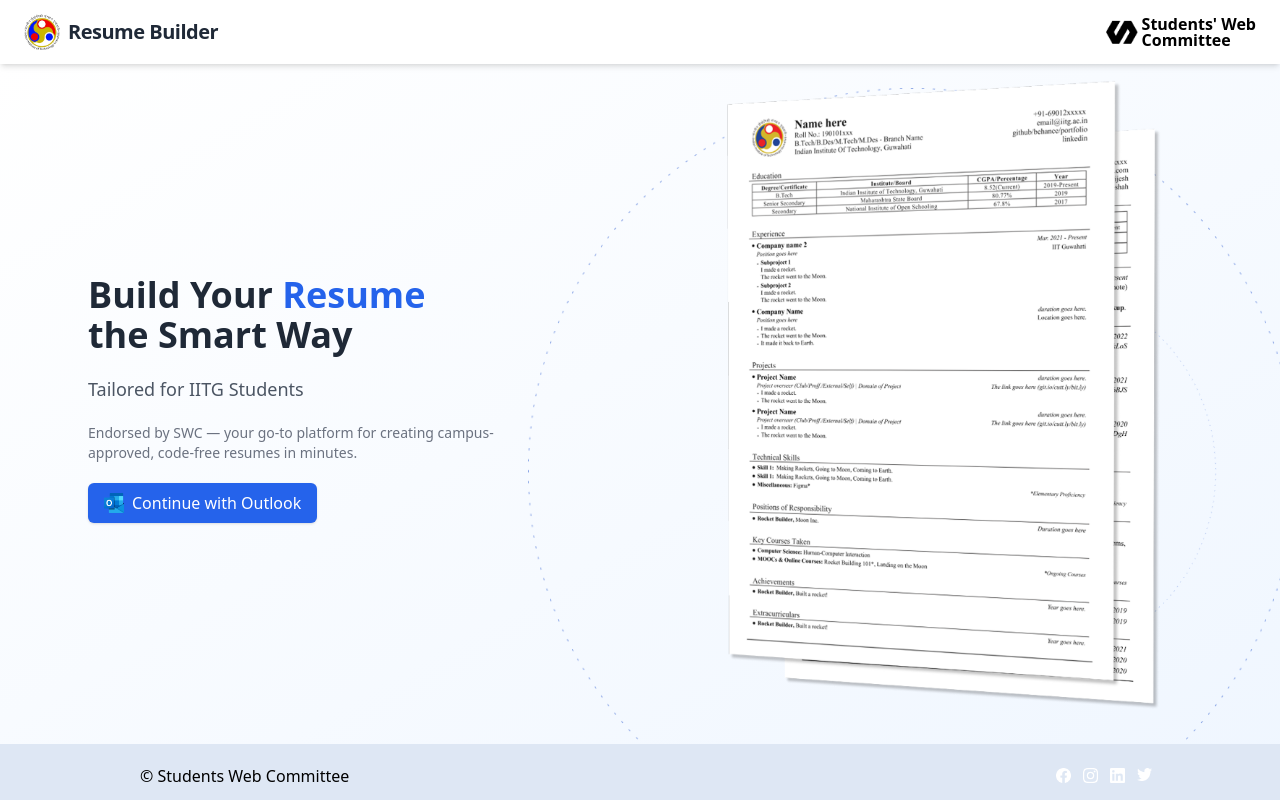
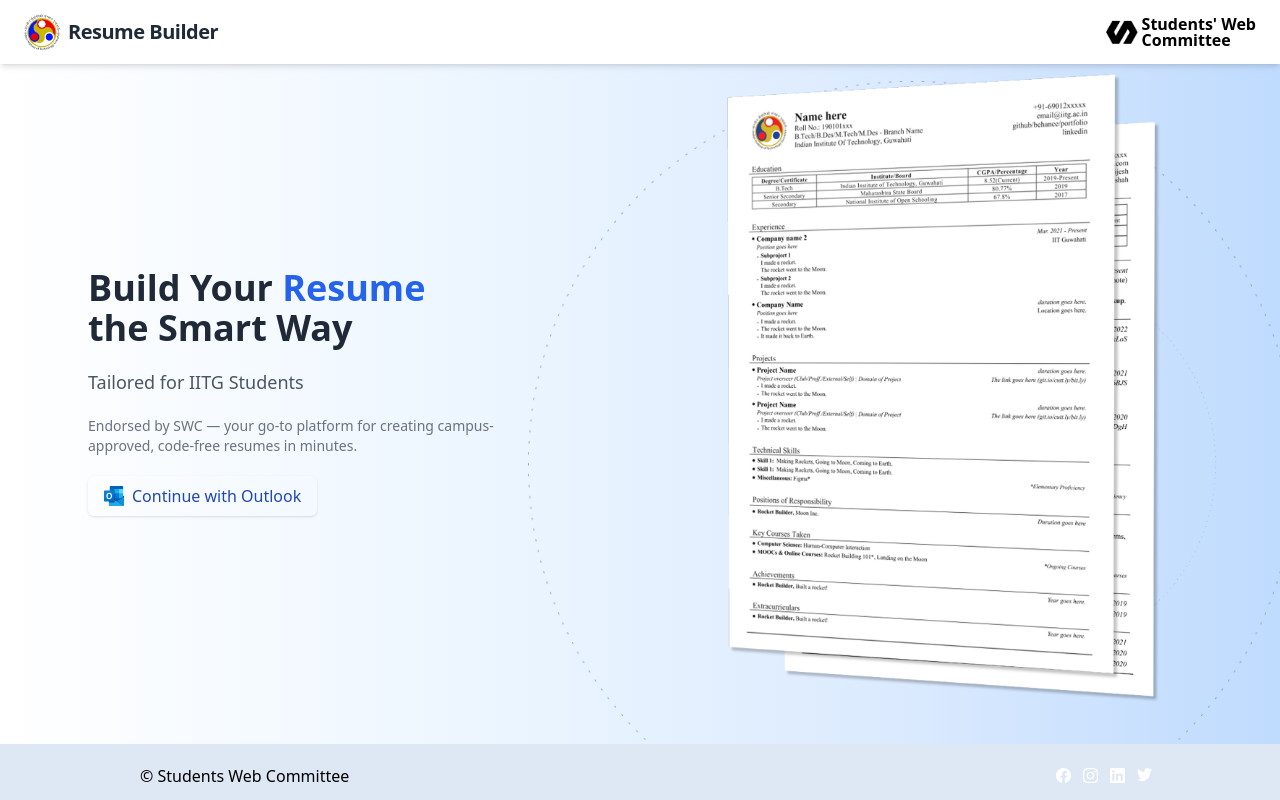
Before and after one commit to swciitg/resume-builder, a React (Create React App) app: page /resume-builder/login in a window 1280 px wide. Built offline with nearby package versions, Linux system fonts and the light colour scheme; no server answers.

Commit message:
login background styling

```diff
--- a/src/pages/LandingPage.js
+++ b/src/pages/LandingPage.js
@@ -1,7 +1,7 @@
 import outlook_logo from '../assets/Outlook.png';
 import Resume_sample from '../assets/resume_.png';
-import SWC from '../assets/SWC.png'
-import iitg_logo from '../assets/iitg_logo_ng.png'
+import SWC from '../assets/SWC.png';
+import iitg_logo from '../assets/iitg_logo_ng.png';
 import ellipse from '../assets/ellipse_1.png';
 import tilted from '../assets/tilted_resume.png';
 import { useEffect, useState } from 'react';
@@ -30,7 +30,7 @@ const LandingPage = () => {
   };
 
   return (
-    <div className="h-screen w-screen flex flex-col relative overflow-hidden">
+    <div className="h-screen w-screen flex flex-col relative overflow-hidden bg-white">
       {/* Navbar */}
       <nav className="flex items-center justify-between px-3 sm:px-6 py-2 md:py-2 shadow-md dark:bg-gray-900 transition z-20 relative">
         <div className="flex items-center space-x-1 sm:space-x-2">
@@ -58,10 +58,14 @@ const LandingPage = () => {
       </nav>
 
       {/* Main Content */}
-      <main className="flex-grow flex items-center justify-center bg-gradient-to-br from-white to-blue-50 px-6 py-3 xs:py-6">
-        <div className="w-full max-w-6xl rounded-lg flex flex-col md:flex-row items-center justify-between px-4 py-2 xs:py-4 md:p-6 relative">
+      <main className="flex-grow flex items-center justify-center relative px-6 py-3 xs:py-6 bg-white overflow-hidden">
+        {/* Gradient Background */}
+        <div className="absolute inset-0 bg-[linear-gradient(to_right,_#ffffff_0%,_#ebf5ff_40%,_#dbeafe_70%,_#bfdbfe_100%)] z-0"></div>
+
+        {/* Main Content */}
+        <div className="relative z-10 w-full max-w-6xl rounded-lg flex flex-col md:flex-row items-center justify-between px-4 py-2 xs:py-4 md:p-6">
           {/* Left Section: Text */}
-          <div className='h-full flex flex-col items-start justify-center space-y-4 md:space-y-5 transform md:-translate-y-10'>
+          <div className="h-full flex flex-col items-start justify-center space-y-4 md:space-y-5 transform md:-translate-y-10">
             <div className="md:w-full space-y-3 xs:space-y-4 md:space-y-5">
               <h1 className="text-3xl xs:text-3xl md:text-4xl font-bold text-gray-800 leading-tight">
                 Build Your <span className="text-blue-600">Resume</span><br />
@@ -74,9 +78,18 @@ const LandingPage = () => {
                 Endorsed by SWC — your go-to platform for creating campus-approved, code-free resumes in minutes.
               </p>
 
+              {/* Outlook Login Button */}
               <button
                 onClick={handleLogin}
-                className="flex items-center space-x-2 px-4 py-2 bg-blue-600 text-white rounded-md shadow hover:bg-blue-700 transition"
+                className="flex items-center space-x-2 px-4 py-2
+                           bg-[background: rgba(238, 243, 255, 1);
+]
+                           text-[rgba(30,72,178,1)]
+                           rounded-md shadow
+                           hover:bg-[background: rgba(219, 234, 254, 1)]
+                           hover:text-blue-800
+                           hover:scale-105
+                           transition-all duration-200 ease-in-out transform"
               >
                 <img src={outlook_logo} alt="Outlook" className="w-5 h-5" />
                 <span>Continue with Outlook</span>
@@ -89,36 +102,13 @@ const LandingPage = () => {
             <img
               src={src}
               alt="Combined Resume preview"
-              className="
-      rounded-lg
-      object-contain
-      transform
-      -translate-y-10
-      sm:max-w-sm
-      md:max-w-md
-      lg:max-w-xl
-      scale-110
-      sm:scale-100
-      md:scale-100
-      lg:scale-110"
+              className="rounded-lg object-contain transform -translate-y-10
+                         sm:max-w-sm md:max-w-md lg:max-w-xl
+                         scale-110 sm:scale-100 md:scale-100 lg:scale-110"
             />
-
-
-
-            {/* <img
-              src={Resume_sample}
-              alt="Resume preview"
-              className="rounded-lg w-full max-w-xl object-contain relative lg:bottom-20 z-10 transform lg:translate-x-40 lg:-left-10 lg:translate-y-5 scale-125 md:bottom-5 md:translate-x-40 md:translate-y-5"
-            /> */}
-            {/* <img
-              src={Resume_sample}
-              alt="Resume preview"
-              className="rounded-lg w-full max-w-xl object-contain relative lg:bottom-20 lg:right-10 transform lg:-translate-x-60 lg:-translate-y-3 scale-125 md:bottom-5 md:-left-20 md:-translate-x-40 md:-translate-y-2"
-            /> */}
           </div>
 
-
-          {/* Ellipse */}
+          {/* Decorative Ellipses */}
           <img
             src={ellipse}
             alt="Background Ellipse"
@@ -130,13 +120,13 @@ const LandingPage = () => {
             className="absolute right-0 top-0 z-0 opacity-50 md:opacity-90 w-1/3 transform translate-y-1/2 rotate-45"
           />
         </div>
+
+        {/* Footer */}
         <div className='absolute -bottom-2 w-full z-10'>
-          <Footer darkMode={false}></Footer>
+          <Footer darkMode={false} />
         </div>
-      </main >
-
-      {/* Footer */}
-    </div >
+      </main>
+    </div>
   );
 };
 
```
